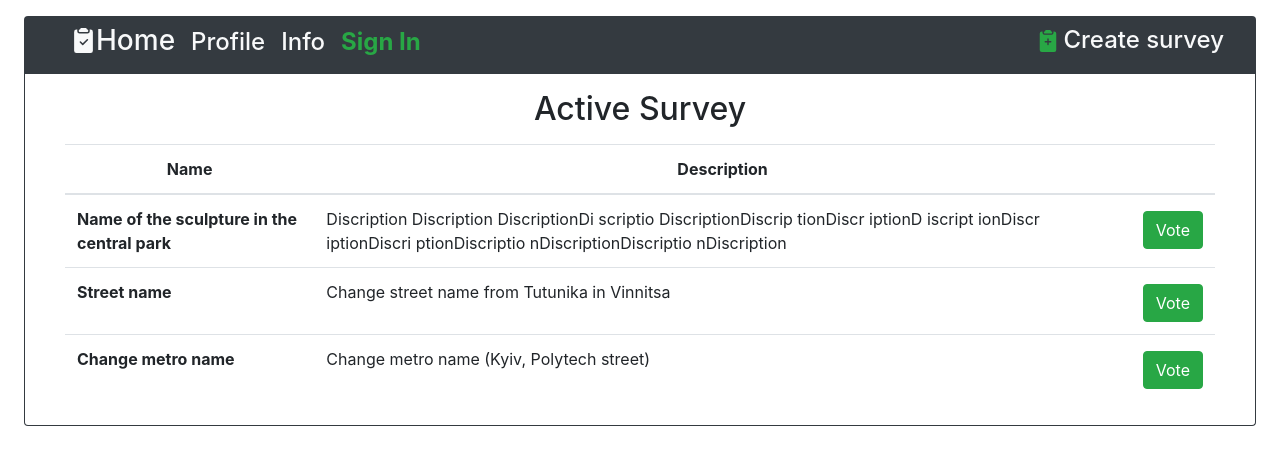
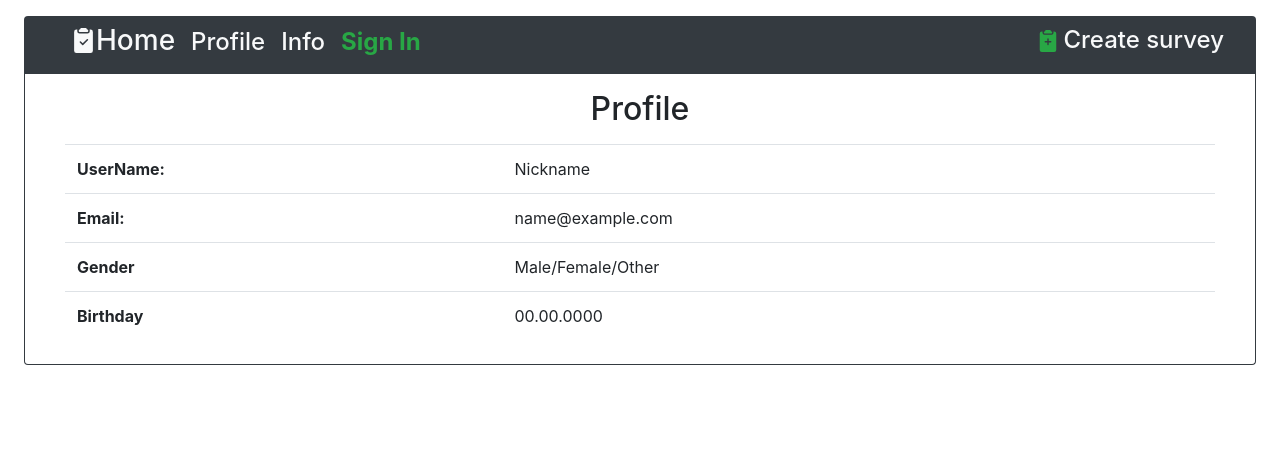
Before and after one commit to ViDjet-Git/Survey-WebSite-React, a React (Create React App) app: page /profile in a window 1280 px wide. Shown: the top 464 px of the page. Built offline with nearby package versions, Linux system fonts and the light colour scheme; the HTML template or start-up script is replaced by a standard one.

Commit message:
adding Profile page

```diff
--- a/src/App.js
+++ b/src/App.js
@@ -2,6 +2,7 @@ import './App.css';
 import {Routes, Route, BrowserRouter} from "react-router-dom";
 import NavBar from "./navbar/NavBar"
 import Home from "./main-content/Home"
+import Profile from "./main-content/Profile"
 
 function Empty() {
   return ;
@@ -16,7 +17,7 @@ function App() {
     </Routes>
     <Routes>
       <Route path="/" element={<Home />}></Route>
-      <Route path="/profile" element={<Home />}></Route>
+      <Route path="/profile" element={<Profile />}></Route>
     </Routes>
     </BrowserRouter>
   );
--- /dev/null
+++ b/src/main-content/Profile.js
@@ -0,0 +1,33 @@
+function Profile() {
+    return(
+    <div class="main-content mx-4 border border-top-0 border-dark rounded-bottom py-2 px-3">
+		<div class="mx-4">
+			<h2 class="text-center mb-3 mt-2">
+				Profile
+			</h2>
+			<table class="table table-hover fs-sm">
+  				<tbody>
+    				<tr>
+      				<th scope="row">UserName:</th>
+      				<td id="nickname">Nickname</td>
+    				</tr>
+    				<tr>
+      				<th scope="row">Email:</th>
+      				<td id="email">name@example.com</td>
+    				</tr>
+    				<tr>
+      				<th scope="row">Gender</th>
+      				<td id="gender">Male/Female/Other</td>
+    				</tr>
+    				<tr>
+      				<th scope="row">Birthday</th>
+      				<td id="birthday">00.00.0000</td>
+    				</tr>
+  				</tbody>
+			</table>
+		</div>
+	</div>
+    )
+}
+
+export default Profile;
```
